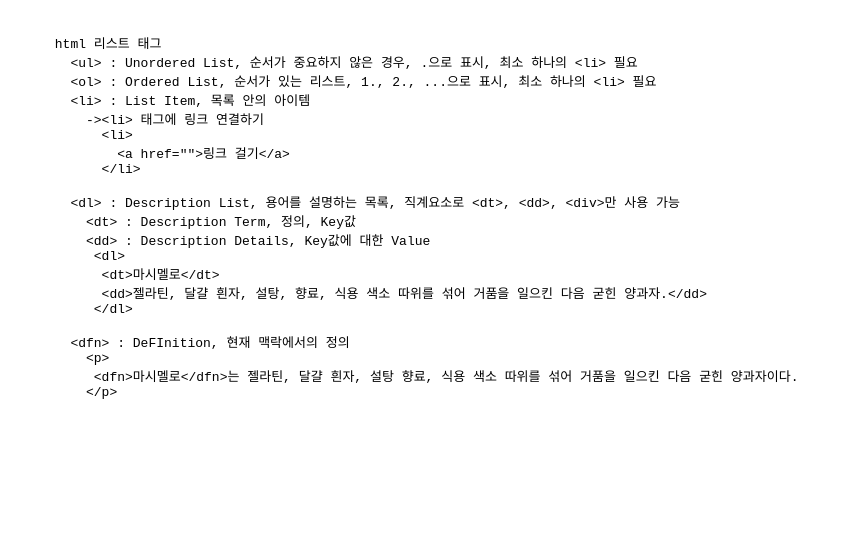
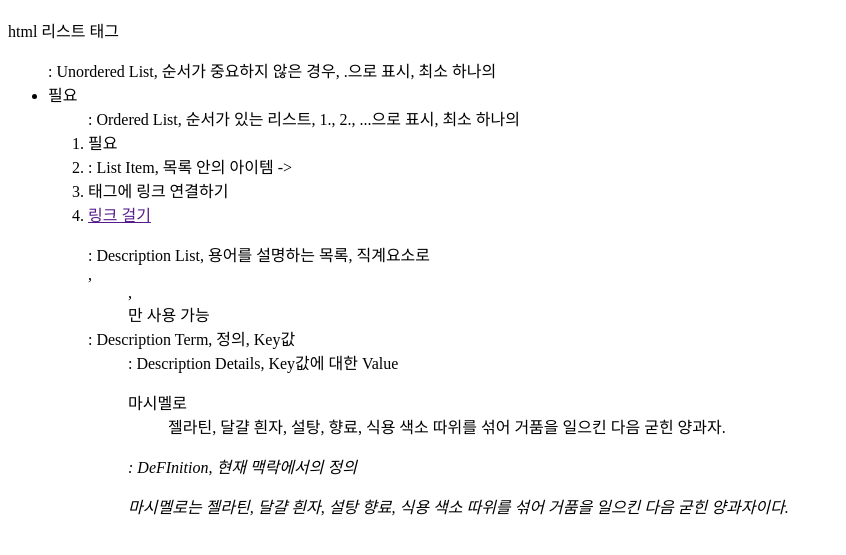
Before and after one commit to Yeonu-Min/programminginfo, a plain HTML site: page index.html in a window 1280 px wide. Shown: the part 57-612 px from the top of the page, without its empty margins (0-846 px from the left). Drawn offline with Linux system fonts and the light colour scheme.

Commit message:
Update index.html

```diff
--- a/index.html
+++ b/index.html
@@ -6,7 +6,7 @@
     <h1> 블로그 제목 뭘로 하지 </h1>
   </div>
   <div>
-    <xmp>
+    <xpm>
       html 리스트 태그
         <ul> : Unordered List, 순서가 중요하지 않은 경우, .으로 표시, 최소 하나의 <li> 필요
         <ol> : Ordered List, 순서가 있는 리스트, 1., 2., ...으로 표시, 최소 하나의 <li> 필요
@@ -28,5 +28,5 @@
           <p>
            <dfn>마시멜로</dfn>는 젤라틴, 달걀 흰자, 설탕 향료, 식용 색소 따위를 섞어 거품을 일으킨 다음 굳힌 양과자이다.
           </p>
-    </xmp>
+    </xpm>
 </body>
```
